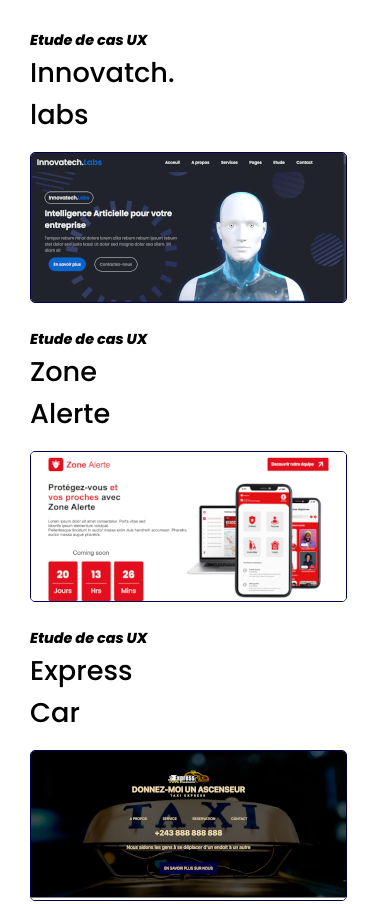
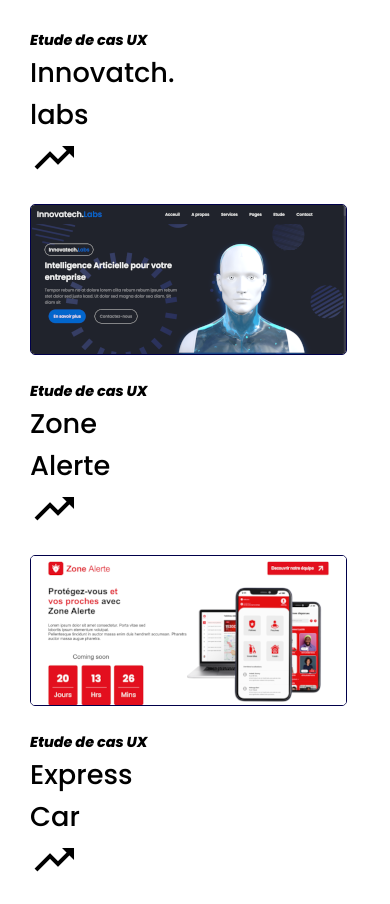
Before and after one commit to Seraphin-Sk/my_new_portfolio, a plain HTML site: page html/works.html in a window 390 px wide. Shown: the part 164-1068 px from the top of the page. Drawn offline with nearby package versions, Linux system fonts and the light colour scheme.

Commit message:
fixes errors on the pages works/link

```diff
--- a/assets/css/style.css
+++ b/assets/css/style.css
@@ -491,6 +491,7 @@
 
 .work-project i{
     font-size: 3rem;
+    color: var(--text-color);
 }
 
 .work-img{
@@ -1088,9 +1089,9 @@
     }
 
 
-    .work-project i{
+    /* .work-project i{
         display: none;
-    }
+    } */
 
     .work-img img{
         width: 100%;
--- a/html/works.html
+++ b/html/works.html
@@ -73,7 +73,7 @@
                             <div class="work-project">
                                 <span>Etude de cas UX</span>
                                 <h3>Innovatch. <br> labs</h3>
-                                <i class='bx bx-trending-up'></i>
+                                <a href="https://innovatech-labs-website.netlify.app/"><i class='bx bx-trending-up'></i></a>
                             </div>
 
                             <div class="work-img">
@@ -98,7 +98,7 @@
                             <div class="work-project">
                                 <span>Etude de cas UX</span>
                                 <h3>Zone <br> Alerte</h3>
-                                <i class='bx bx-trending-up'></i>
+                                <a href="https://zonealerte.com/"><i class='bx bx-trending-up'></i></a>
                             </div>
 
                             <div class="work-img">
@@ -122,7 +122,7 @@
                             <div class="work-project">
                                 <span>Etude de cas UX</span>
                                 <h3>Express <br> Car</h3>
-                                <i class='bx bx-trending-up'></i>
+                                <a href="https://cars-express-website.netlify.app"><i class='bx bx-trending-up'></i></a>
                             </div>
 
                             <div class="work-img">
@@ -146,7 +146,7 @@
                             <div class="work-project">
                                 <span>Etude de cas UX</span>
                                 <h3>Daisy <br> Store</h3>
-                                <i class='bx bx-trending-up'></i>
+                                <a href="https://daisy-store-website.netlify.app"><i class='bx bx-trending-up'></i></a>
                             </div>
 
                             <div class="work-img">
```
Also changed, not shown: 2 other files.
